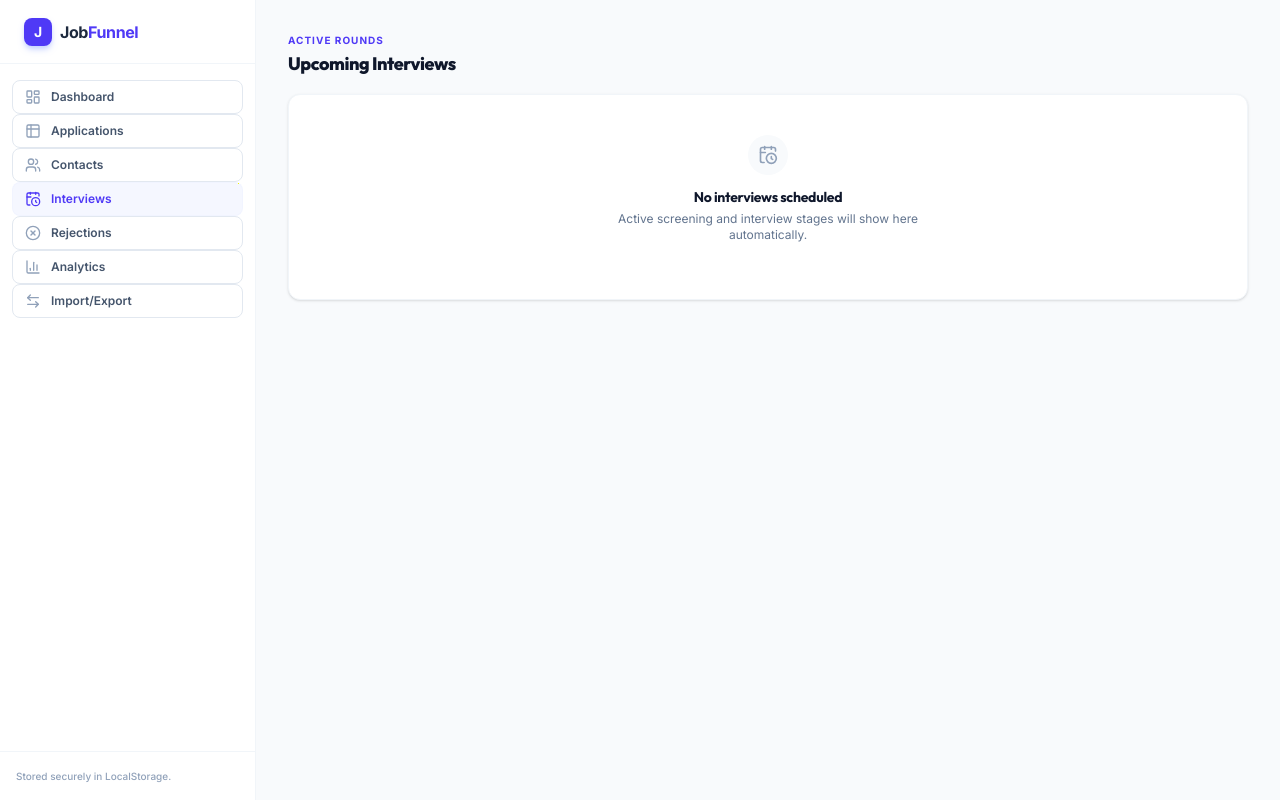
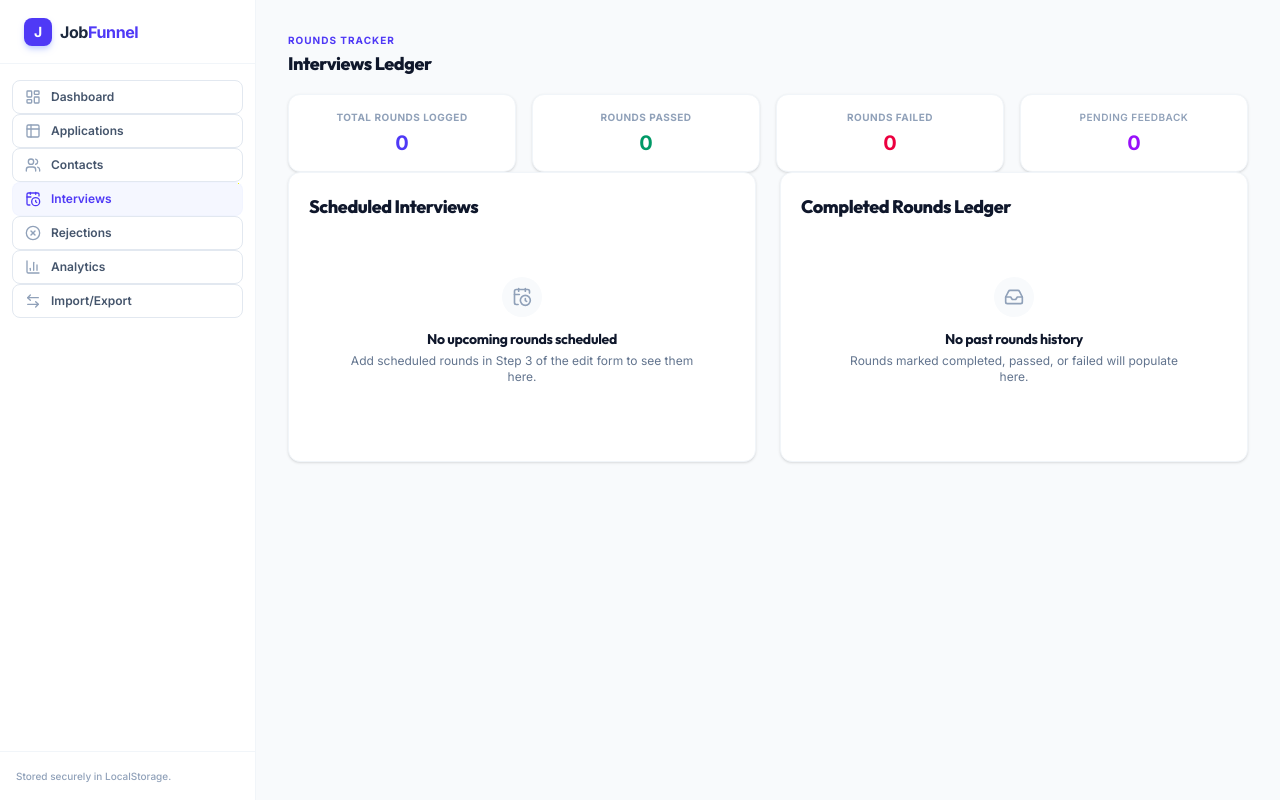
Before and after one commit to panitakanaguduru/job-search-funnel, a React (Vite) app: page / in a window 1280 px wide. Both pictures are taken after a click on the button "Interviews". Built offline with nearby package versions, Linux system fonts and the light colour scheme.

Commit message:
Implement full multi-round interview tracking in wizard and Interviews ledger

```diff
--- a/src/App.jsx
+++ b/src/App.jsx
@@ -70,7 +70,7 @@ const FIELD_KEYS = [
   "appliedDate", "applicationStatus", "jobLink", "source", "resumeVersion",
   "contactName", "contactLinkedIn", "contactEmail", "reachedOut", "outreachDate",
   "outreachChannel", "contactResponse", "referralStatus", "currentStage",
-  "rejectionReason", "notes", "followUpDate", "priority",
+  "rejectionReason", "notes", "followUpDate", "priority", "rounds",
 ];
 
 const STORAGE_KEY = "jsfd_applications_v1";
@@ -238,6 +238,7 @@ function blankApp() {
     outreachDate: "", outreachChannel: "", contactResponse: "No Response",
     referralStatus: "No Referral", currentStage: "New", rejectionReason: "",
     notes: "", followUpDate: "", priority: "Medium", createdAt: Date.now(),
+    rounds: [],
   };
 }
 
@@ -246,6 +247,14 @@ function normalizeApp(raw) {
   const merged = { ...b, ...raw, id: raw.id || uid() };
   merged.reachedOut = merged.reachedOut === true || merged.reachedOut === "true" || merged.reachedOut === "Yes" || merged.reachedOut === "yes";
   merged.autoRoleDomain = classifyDomain(merged.jobTitle);
+  if (typeof merged.rounds === "string") {
+    try {
+      merged.rounds = JSON.parse(merged.rounds);
+    } catch (e) {
+      merged.rounds = [];
+    }
+  }
+  merged.rounds = Array.isArray(merged.rounds) ? merged.rounds : [];
   return merged;
 }
 
@@ -748,6 +757,102 @@ function ApplicationWizardForm({ initial, onSave, onCancel }) {
             <div>
               <Label>Notes</Label>
               <TextArea rows={2} value={form.notes} onChange={(e) => set("notes")(e.target.value)} placeholder="Add comments, notes, or highlights..." />
+            </div>
+
+            {/* Dynamic Interview Rounds Logger */}
+            <div className="mt-4 border-t border-slate-100 pt-4">
+              <div className="flex items-center justify-between mb-3">
+                <Label>Interview Rounds ({form.rounds?.length || 0})</Label>
+                <Btn
+                  type="button"
+                  variant="accent"
+                  size="sm"
+                  onClick={() => {
+                    const newRound = {
+                      id: uid(),
+                      type: "Technical Interview",
+                      date: new Date().toISOString().slice(0, 10),
+                      status: "Scheduled",
+                      notes: ""
+                    };
+                    setForm(f => ({ ...f, rounds: [...(f.rounds || []), newRound] }));
+                  }}
+                >
+                  <Plus className="h-3 w-3" /> Add Round
+                </Btn>
+              </div>
+              {(!form.rounds || form.rounds.length === 0) ? (
+                <p className="text-[11px] text-slate-400 italic">No interview rounds added yet. Click Add Round to log recruiter calls, technical screens, or onsite rounds.</p>
+              ) : (
+                <div className="space-y-3 max-h-[220px] overflow-y-auto pr-1">
+                  {form.rounds.map((r, idx) => (
+                    <div key={r.id || idx} className="p-3 bg-slate-50 rounded-xl border border-slate-100 space-y-2 relative">
+                      <button
+                        type="button"
+                        onClick={() => {
+                          setForm(f => ({ ...f, rounds: f.rounds.filter(item => item.id !== r.id) }));
+                        }}
+                        className="absolute top-2.5 right-2.5 p-1 rounded hover:bg-rose-50 text-rose-500 transition-colors"
+                      >
+                        <Trash2 className="h-3.5 w-3.5" />
+                      </button>
+
+                      <div className="grid grid-cols-2 gap-2">
+                        <div>
+                          <label className="text-[10px] font-bold text-slate-500 uppercase tracking-wider block mb-1">Round Type</label>
+                          <Select
+                            options={["Recruiter Screen", "Phone Screen", "Coding Assessment", "Technical Screen", "System Design", "Hiring Manager", "Behavioral / Fit", "Onsite", "Other"]}
+                            value={r.type}
+                            onChange={(v) => {
+                              const updated = form.rounds.map(item => item.id === r.id ? { ...item, type: v } : item);
+                              setForm(f => ({ ...f, rounds: updated }));
+                            }}
+                            className="py-1 text-xs"
+                          />
+                        </div>
+                        <div>
+                          <label className="text-[10px] font-bold text-slate-500 uppercase tracking-wider block mb-1">Round Date</label>
+                          <Input
+                            type="date"
+                            value={r.date}
+                            onChange={(e) => {
+                              const updated = form.rounds.map(item => item.id === r.id ? { ...item, date: e.target.value } : item);
+                              setForm(f => ({ ...f, rounds: updated }));
+                            }}
+                            className="py-1 text-xs"
+                          />
+                        </div>
+                      </div>
+                      <div className="grid grid-cols-2 gap-2">
+                        <div>
+                          <label className="text-[10px] font-bold text-slate-500 uppercase tracking-wider block mb-1">Status</label>
+                          <Select
+                            options={["Scheduled", "Completed - Passed", "Completed - Failed", "Pending Feedback"]}
+                            value={r.status}
+                            onChange={(v) => {
+                              const updated = form.rounds.map(item => item.id === r.id ? { ...item, status: v } : item);
+                              setForm(f => ({ ...f, rounds: updated }));
+                            }}
+                            className="py-1 text-xs"
+                          />
+                        </div>
+                        <div>
+                          <label className="text-[10px] font-bold text-slate-500 uppercase tracking-wider block mb-1">Notes / Questions</label>
+                          <Input
+                            value={r.notes}
+                            onChange={(e) => {
+                              const updated = form.rounds.map(item => item.id === r.id ? { ...item, notes: e.target.value } : item);
+                              setForm(f => ({ ...f, rounds: updated }));
+                            }}
+                            placeholder="Feedback, questions..."
+                            className="py-1 text-xs"
+                          />
+                        </div>
+                      </div>
+                    </div>
+                  ))}
+                </div>
+              )}
             </div>
           </div>
         )}
@@ -928,7 +1033,14 @@ function ApplicationsPage({ apps, onAdd, onUpdate, onDelete }) {
                       </td>
                       <td className="px-4 py-3.5 text-slate-600 whitespace-nowrap">{formatDate(a.appliedDate)}</td>
                       <td className="px-4 py-3.5 whitespace-nowrap">
-                        <TableStageSelect app={a} onUpdate={onUpdate} />
+                        <div className="space-y-1">
+                          <TableStageSelect app={a} onUpdate={onUpdate} />
+                          {a.rounds && a.rounds.length > 0 && (
+                            <div className="text-[9px] text-slate-400 font-bold block text-center">
+                              {a.rounds.length} round{a.rounds.length > 1 ? "s" : ""} done
+                            </div>
+                          )}
+                        </div>
                       </td>
                       <td className="px-4 py-3.5 text-slate-600 truncate max-w-[110px]" title={a.contactName}>{a.contactName || "—"}</td>
                       <td className="px-4 py-3.5 text-slate-500 whitespace-nowrap">{a.reachedOut ? "Yes" : "No"}</td>
@@ -1233,63 +1345,118 @@ function ContactsPage({ apps }) {
    ============================================================ */
 
 function InterviewsPage({ apps }) {
-  const interviews = useMemo(() => {
-    return apps
-      .filter((a) => {
-        const stage = computeFunnelStage(a);
-        return stage === "Interviewing" || stage === "Screening" || a.contactResponse === "Screen Scheduled";
-      })
-      .sort((a, b) => (a.followUpDate || "9999").localeCompare(b.followUpDate || "9999"));
+  // Collect all rounds from all apps
+  const allRounds = useMemo(() => {
+    const list = [];
+    apps.forEach((a) => {
+      if (a.rounds && Array.isArray(a.rounds)) {
+        a.rounds.forEach((r) => {
+          list.push({
+            ...r,
+            companyName: a.companyName,
+            jobTitle: a.jobTitle,
+            domain: effectiveDomain(a),
+            appId: a.id
+          });
+        });
+      }
+    });
+    return list;
   }, [apps]);
 
-  return (
-    <div>
-      <SectionTitle eyebrow="Active Rounds" title="Upcoming Interviews" />
-      {interviews.length === 0 ? (
-        <Card><EmptyState icon={CalendarClock} title="No interviews scheduled" subtitle="Active screening and interview stages will show here automatically." /></Card>
-      ) : (
-        <div className="grid grid-cols-1 md:grid-cols-2 gap-4">
-          {interviews.map((a) => (
-            <Card key={a.id} className="p-4 flex flex-col justify-between hover:border-indigo-100 transition-colors">
-              <div>
-                <div className="flex items-start justify-between gap-3 mb-2">
-                  <div>
-                    <h3 className="font-extrabold text-slate-900 text-sm">{a.companyName}</h3>
-                    <p className="text-xs text-slate-500 font-semibold">{a.jobTitle}</p>
+  const scheduledRounds = useMemo(() => {
+    return allRounds
+      .filter((r) => r.status === "Scheduled")
+      .sort((a, b) => (a.date || "9999").localeCompare(b.date || "9999"));
+  }, [allRounds]);
+
+  const completedRounds = useMemo(() => {
+    return allRounds
+      .filter((r) => r.status !== "Scheduled")
+      .sort((a, b) => (b.date || "").localeCompare(a.date || ""));
+  }, [allRounds]);
+
+  const totalRoundsCount = allRounds.length;
+  const passedRoundsCount = allRounds.filter(r => r.status === "Completed - Passed").length;
+  const failedRoundsCount = allRounds.filter(r => r.status === "Completed - Failed").length;
+  const pendingRoundsCount = allRounds.filter(r => r.status === "Pending Feedback").length;
+
+  return (
+    <div className="space-y-6">
+      <SectionTitle eyebrow="Rounds Tracker" title="Interviews Ledger" />
+
+      {/* KPI mini row for rounds */}
+      <div className="grid grid-cols-2 sm:grid-cols-4 gap-4">
+        <Card className="p-3.5 text-center bg-indigo-50/10 border-indigo-100">
+          <div className="text-[10px] text-slate-400 font-bold uppercase tracking-wider">Total Rounds Logged</div>
+          <div className="text-xl font-black text-indigo-600 mt-1">{totalRoundsCount}</div>
+        </Card>
+        <Card className="p-3.5 text-center bg-emerald-50/10 border-emerald-100">
+          <div className="text-[10px] text-slate-400 font-bold uppercase tracking-wider">Rounds Passed</div>
+          <div className="text-xl font-black text-emerald-600 mt-1">{passedRoundsCount}</div>
+        </Card>
+        <Card className="p-3.5 text-center bg-rose-50/10 border-rose-100">
+          <div className="text-[10px] text-slate-400 font-bold uppercase tracking-wider">Rounds Failed</div>
+          <div className="text-xl font-black text-rose-600 mt-1">{failedRoundsCount}</div>
+        </Card>
+        <Card className="p-3.5 text-center bg-purple-50/10 border-purple-100">
+          <div className="text-[10px] text-slate-400 font-bold uppercase tracking-wider font-semibold">Pending Feedback</div>
+          <div className="text-xl font-black text-purple-600 mt-1">{pendingRoundsCount}</div>
+        </Card>
+      </div>
+
+      <div className="grid grid-cols-1 lg:grid-cols-2 gap-6">
+        {/* Upcoming Section */}
+        <Card className="p-5">
+          <SectionTitle title="Scheduled Interviews" />
+          {scheduledRounds.length === 0 ? (
+            <EmptyState icon={CalendarClock} title="No upcoming rounds scheduled" subtitle="Add scheduled rounds in Step 3 of the edit form to see them here." />
+          ) : (
+            <ul className="space-y-3">
+              {scheduledRounds.map((r, i) => (
+                <li key={r.id || i} className="p-3 bg-indigo-50/30 rounded-xl border border-indigo-100/50 flex flex-col justify-between gap-2">
+                  <div className="flex items-start justify-between gap-2">
+                    <div>
+                      <div className="text-xs font-bold text-slate-800">{r.companyName}</div>
+                      <div className="text-[11px] text-slate-500 font-medium">{r.jobTitle} · <span className="font-semibold text-indigo-600">{r.type}</span></div>
+                    </div>
+                    <span className="text-[10px] font-bold bg-indigo-100 text-indigo-700 px-2 py-0.5 rounded border border-indigo-200">{r.status}</span>
                   </div>
-                  <StagePill stage={computeFunnelStage(a)} />
-                </div>
-                <div className="space-y-1.5 text-[11px] text-slate-600 mt-2">
-                  <div className="flex items-center gap-1.5">
-                    <span className="font-semibold text-slate-400 uppercase tracking-wider text-[9px]">Domain:</span>
-                    <span>{effectiveDomain(a)}</span>
-                  </div>
-                  {a.contactName && (
-                    <div className="flex items-center gap-1.5">
-                      <span className="font-semibold text-slate-400 uppercase tracking-wider text-[9px]">Contact:</span>
-                      <span>{a.contactName}</span>
+                  {r.notes && <div className="text-[10px] text-slate-500 bg-white/70 p-2 rounded border border-slate-100 leading-normal">{r.notes}</div>}
+                  <div className="text-[10px] text-slate-400 font-semibold text-right">Date: {formatDate(r.date)}</div>
+                </li>
+              ))}
+            </ul>
+          )}
+        </Card>
+
+        {/* History Section */}
+        <Card className="p-5">
+          <SectionTitle title="Completed Rounds Ledger" />
+          {completedRounds.length === 0 ? (
+            <EmptyState icon={Inbox} title="No past rounds history" subtitle="Rounds marked completed, passed, or failed will populate here." />
+          ) : (
+            <ul className="space-y-3">
+              {completedRounds.map((r, i) => {
+                const statusColor = r.status === "Completed - Passed" ? "bg-emerald-50 text-emerald-700 border-emerald-100" : r.status === "Completed - Failed" ? "bg-rose-50 text-rose-700 border-rose-100" : "bg-purple-50 text-purple-700 border-purple-100";
+                return (
+                  <li key={r.id || i} className="p-3 bg-slate-50/50 rounded-xl border border-slate-100 flex flex-col justify-between gap-2">
+                    <div className="flex items-start justify-between gap-2">
+                      <div>
+                        <div className="text-xs font-bold text-slate-800">{r.companyName}</div>
+                        <div className="text-[11px] text-slate-500 font-medium">{r.jobTitle} · <span className="font-semibold text-slate-700">{r.type}</span></div>
+                      </div>
+                      <span className={`text-[10px] font-bold px-2 py-0.5 rounded border ${statusColor}`}>{r.status}</span>
                     </div>
-                  )}
-                  {a.notes && (
-                    <div className="bg-slate-50 p-2.5 rounded-lg border border-slate-100 mt-2 text-[11px] text-slate-500 leading-normal">
-                      {a.notes}
-                    </div>
-                  )}
-                </div>
-              </div>
-              <div className="mt-4 pt-3 border-t border-slate-50 flex items-center justify-between">
-                <span className="text-[10px] font-bold bg-indigo-50 text-indigo-700 px-2 py-0.5 rounded border border-indigo-100">{a.currentStage}</span>
-                {a.followUpDate && (
-                  <span className="text-xs font-semibold text-slate-700 flex items-center gap-1">
-                    <Clock className="h-3.5 w-3.5 text-slate-400" />
-                    {formatDate(a.followUpDate)}
-                  </span>
-                )}
-              </div>
-            </Card>
-          ))}
-        </div>
-      )}
+                    {r.notes && <div className="text-[10px] text-slate-500 bg-white/60 p-2 rounded border border-slate-100 leading-normal">{r.notes}</div>}
+                    <div className="text-[10px] text-slate-400 font-semibold text-right">Date: {formatDate(r.date)}</div>
+                  </li>
+                );
+              })}
+            </ul>
+          )}
+        </Card>
+      </div>
     </div>
   );
 }
```
